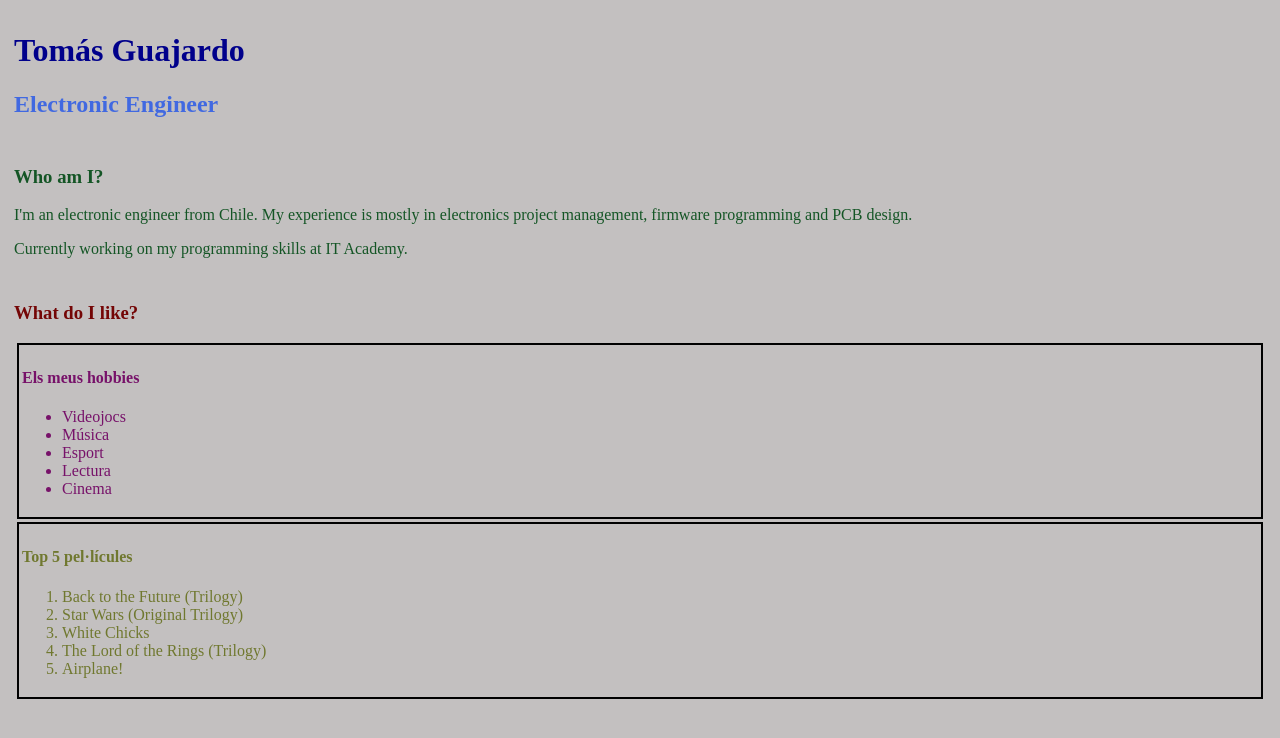
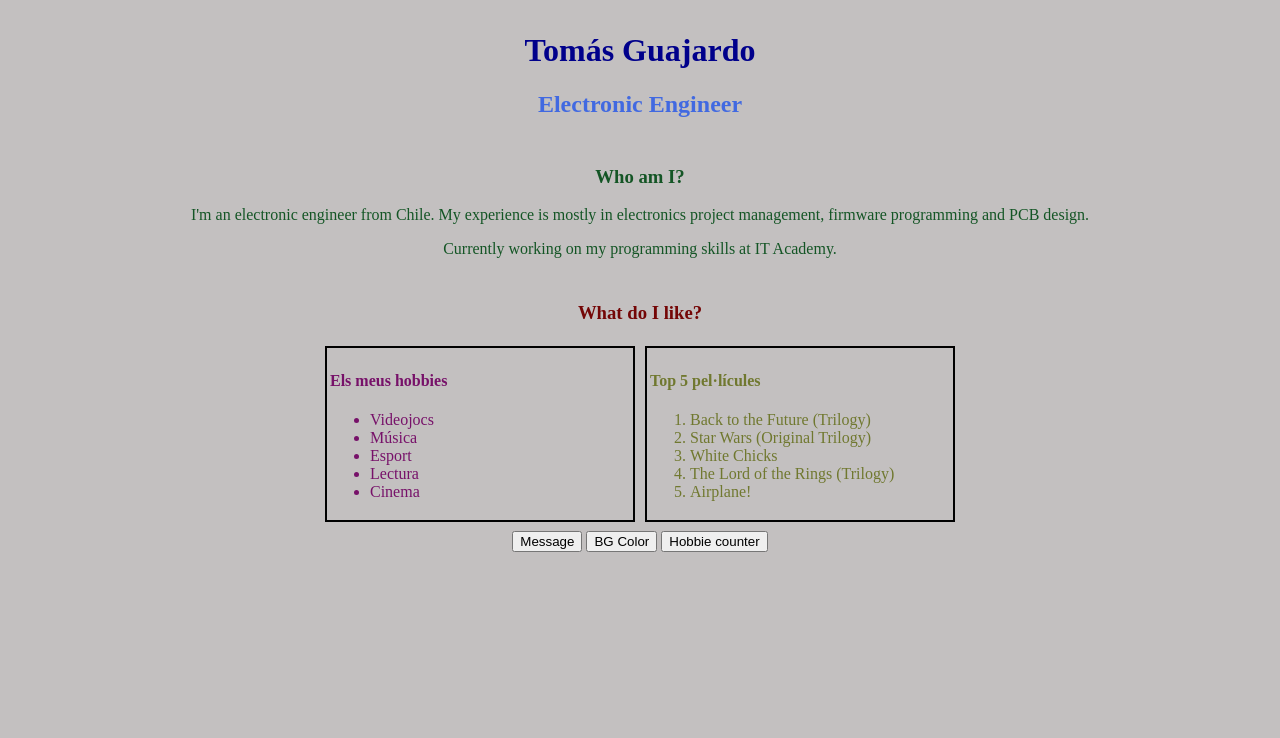
Before and after one commit to tguajardo/IT-A_Desenvolupament_Web-Sprint0-, a PHP site: page / in a window 1280 px wide. Shown: the top 738 px of the page. Run offline with PHP 8.4, Linux system fonts and the light colour scheme.

Commit message:
JS Excercici2 complete

```diff
--- a/Desenvolupament_Web/Sprint00/Intro_FE_JS/Excercici1/css/style.css
+++ b/Desenvolupament_Web/Sprint00/Intro_FE_JS/Excercici1/css/style.css
@@ -7,9 +7,10 @@
  */
 
 body {
-  background-color: rgb(92, 181, 36);
+  background-color: rgb(162, 181, 150);
   font-family: monospace;
   margin: 10px;
+  text-align: center;
 }
 
 h1 {
--- a/Desenvolupament_Web/Sprint00/Intro_FE_JS/Excercici2/css/style.css
+++ b/Desenvolupament_Web/Sprint00/Intro_FE_JS/Excercici2/css/style.css
@@ -23,6 +23,7 @@ header {
 
 body {
   background-color: rgb(195, 192, 192);
+  text-align: center;
 }
 
 .quien-soy {
@@ -41,10 +42,16 @@ body {
   padding: 3px;
   margin: 3px;
   border: 2px solid black;
+  display: inline-block;
+  text-align: left;
+  width: 300px;
 }
 .peliculas {
   color: rgb(112, 120, 47);
   padding: 3px;
   margin: 3px;
   border: 2px solid black;
+  display: inline-block;
+  text-align: left;
+  width: 300px;
 }
--- a/Desenvolupament_Web/Sprint00/Intro_FE_JS/Excercici2/index.html
+++ b/Desenvolupament_Web/Sprint00/Intro_FE_JS/Excercici2/index.html
@@ -65,6 +65,12 @@ Una llista ordenada amb les teves cinc pel·lícules preferides.-->
           </ol>
         </section>
       </section>
+      <section class="buttons">
+        <button id="message-b">Message</button>
+        <button id="color-b">BG Color</button>
+        <button id="hobbie-b">Hobbie counter</button>
+      </section>
     </main>
+    <script src="js/script.js"></script>
   </body>
 </html>
--- /dev/null
+++ b/Desenvolupament_Web/Sprint00/Intro_FE_JS/Excercici2/js/script.js
@@ -0,0 +1,72 @@
+/*
+Requisits
+Afegir tres botons:
+
+» Mostrar un missatge.
+» Canviar el color de fons de la pàgina.
+» Mostrar el nombre d'hobbies que hi ha a la llista.
+
+Conceptes
+» querySelector()
+» addEventListener()
+» Funcions
+*/
+/*
+El elemento que interactua en el documento se puede dejar como una variable
+const message = document.getElementById('message-b')
+Asi se puede llamar en mas de una ocasion
+*/
+document.getElementById('message-b').addEventListener('click', function () {
+  alert('Hola!');
+});
+/* La funcion tb se puede dejar por separado
+function showMessage() {
+  alert("Hola!");
+
+  Juntando todo a posteriori
+  message.addEventListener("click", showMessage);
+} */
+//Variable boton BG color
+const bgButton = document.getElementById('color-b');
+//Funcion que cambia el color
+function bgColorChange() {
+  if (document.body.style.backgroundColor == 'rgb(195, 192, 192)') {
+    document.body.style.backgroundColor = 'rgb(188, 102, 102)';
+  } else {
+    document.body.style.backgroundColor = 'rgb(195, 192, 192)';
+  }
+}
+//Juntamos todo
+bgButton.addEventListener('click', bgColorChange);
+
+const hbButton = document.getElementById('hobbie-b');
+function hobbieCounter() {
+  let hobbieList = document.querySelectorAll('.hobbies li');
+  alert(`Hay ${hobbieList.length} hobbies en la lista`);
+}
+hbButton.addEventListener('click', hobbieCounter);
+
+/*
+const mgButton = document.getElementById('message-b')
+const bgButton = document.getElementById('color-b');
+const hbButton = document.getElementById('hobbie-b');
+
+function mgShow(){
+  alert('Hola!')
+}
+function bgColorChange() {
+  if (document.body.style.backgroundColor == 'rgb(195, 192, 192)') {
+    document.body.style.backgroundColor = 'rgb(188, 102, 102)';
+  } else {
+    document.body.style.backgroundColor = 'rgb(195, 192, 192)';
+  }
+}
+function hobbieCounter() {
+  let hobbieList = document.querySelectorAll('.hobbies li');
+  alert(`Hay ${hobbieList.length} hobbies en la lista`);
+}
+
+mgButton.addEventListener('click', mgShow);
+bgButton.addEventListener('click', bgColorChange);
+hbButton.addEventListener('click', hobbieCounter);
+*/
```
